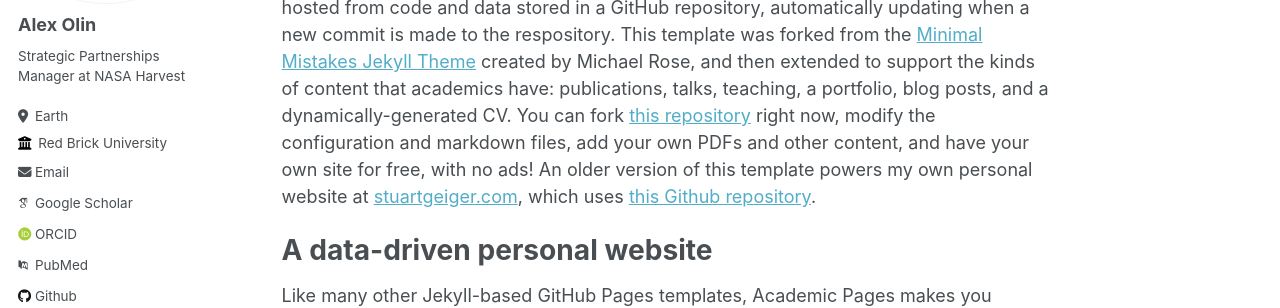
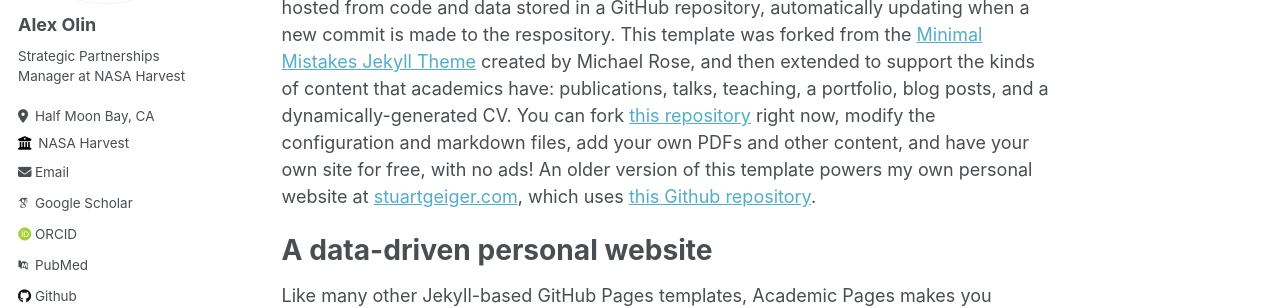
Before and after one commit to alexolin-ua/alexolin-ua, a Jekyll site: the page built from _pages/about.md, in a window 1280 px wide. Shown: the part 236-544 px from the top of the page. Built offline with Jekyll 4.4.1, drawn with Linux system fonts in a browser that asks for light colours; some web fonts are replaced.

Commit message:
Update _config.yml

```diff
--- a/_config.yml
+++ b/_config.yml
@@ -25,10 +25,10 @@ author:
   name             : "Alex Olin"
   pronouns         : # example: "she/her"
   bio              : "Strategic Partnerships Manager at NASA Harvest"
-  location         : "Earth"
-  employer         : "Red Brick University"
+  location         : "Half Moon Bay, CA"
+  employer         : "NASA Harvest"
   uri              : # URL
-  email            : "none@example.org"
+  email            : "a@alexolin.com"
 
   # Academic websites
   arxiv            : # URL - Update with the correct link to your profile
```
